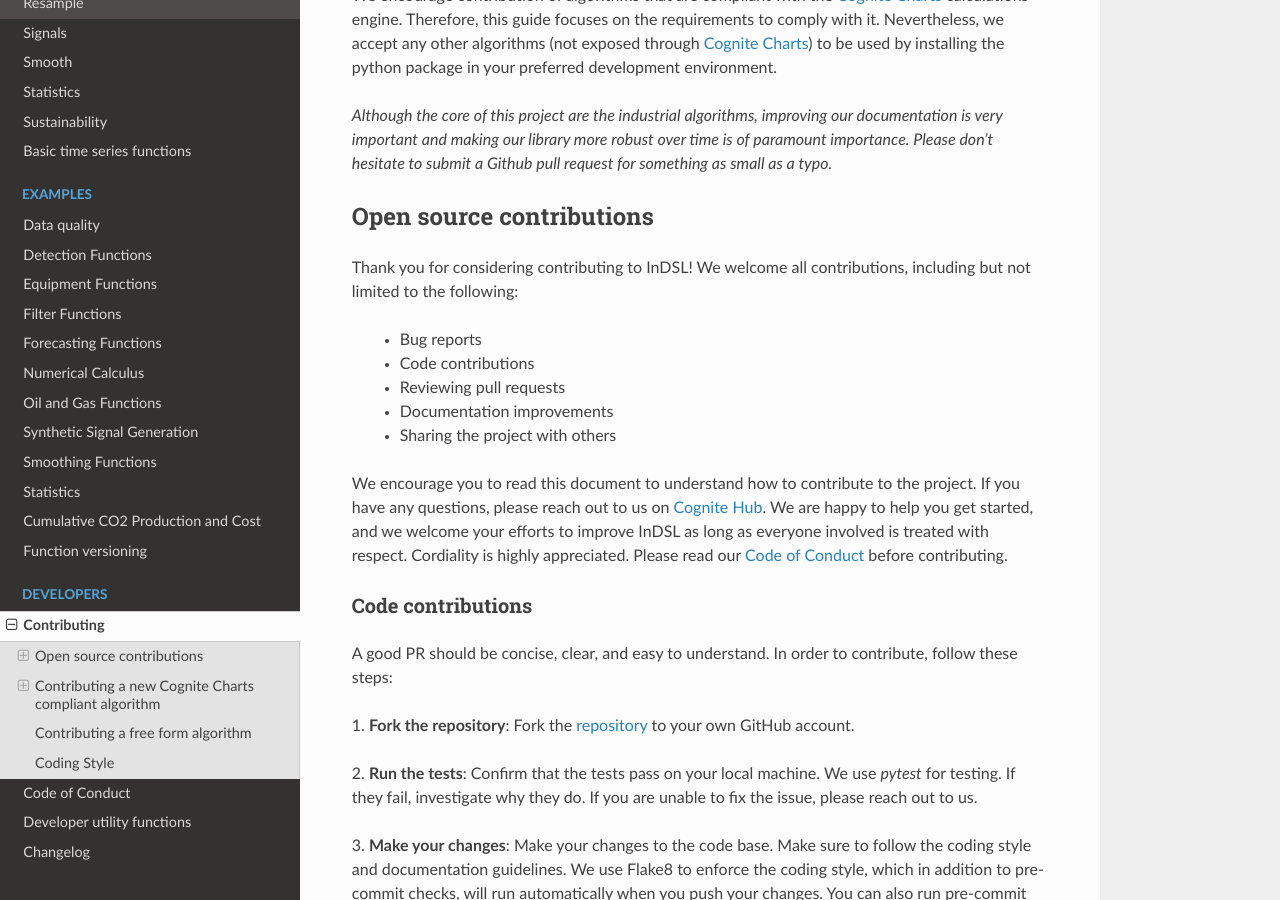
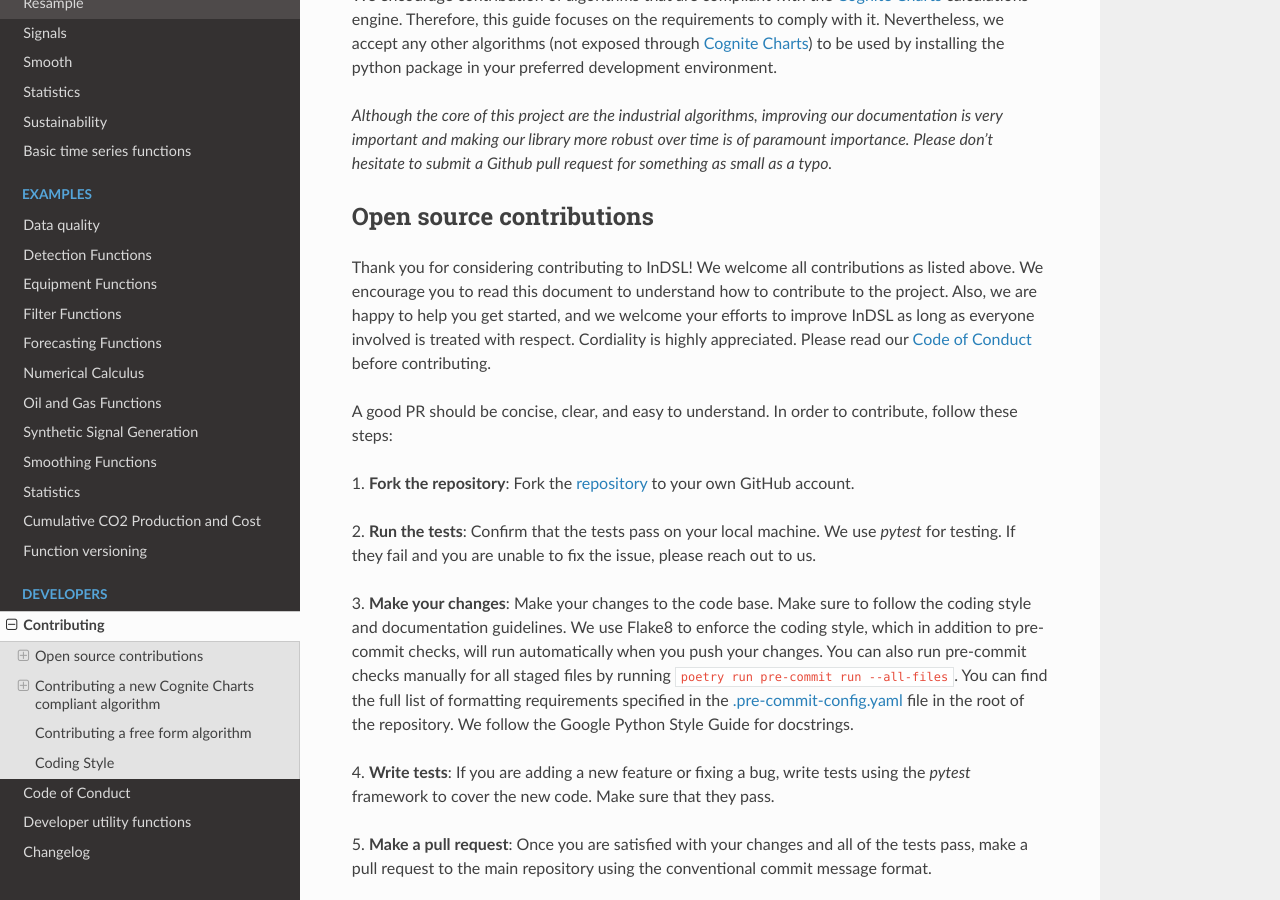
Before and after one commit to cognitedata/indsl, a Sphinx documentation site: the page built from docs-source/source/contribute.rst, in a window 1280 px wide and 900 px high, scrolled down 704 px. Built offline with Sphinx 7.4.7 and the Read the Docs theme 2.0.0, drawn with Linux system fonts in a browser that asks for light colours; pages that are not in the unit, such as notebooks, are missing from menus.

Commit message:
refactoring

```diff
--- a/docs-source/source/contribute.rst
+++ b/docs-source/source/contribute.rst
@@ -2,7 +2,9 @@
 Contributing
 ============
 
-This project is a community effort and contributions are welcomed. InDSL is publicly available and open for contributions `here <https://github.com/cognitedata/indsl>`_. Engage on our community site, `Cognite Hub <https://hub.cognite.com/>`_, for discussion, suggestions and questions about InDSL.
+This project is a community effort and contributions are welcomed. InDSL is publicly available and open for contributions
+`here <https://github.com/cognitedata/indsl>`_. Engage on our community site, `Cognite Hub <https://hub.cognite.com/>`_,
+for discussion, suggestions and questions about InDSL.
 
 The main objective of the InDLS is to **provide industrial domain experts and data scientist with a rich library of
 algorithms to speed up their work**. Therefore, we highly encourage data scientists with industrial domain knowledge
@@ -32,22 +34,11 @@ Github pull request for something as small as a typo.*
 Open source contributions
 =========================
 
-Thank you for considering contributing to InDSL! We welcome all contributions, including but not limited to the following:
-
-    * Bug reports
-    * Code contributions
-    * Reviewing pull requests
-    * Documentation improvements
-    * Sharing the project with others
-
-We encourage you to read this document to understand how to contribute to the project. If you have any questions, please
-reach out to us on `Cognite Hub <https://hub.cognite.com/>`_. We are happy to help you get started, and we welcome your
-efforts to improve InDSL as long as everyone involved is treated with respect. Cordiality is highly appreciated.
+Thank you for considering contributing to InDSL! We welcome all contributions as listed above.
+We encourage you to read this document to understand how to contribute to the project.
+Also, we are happy to help you get started, and we welcome your efforts to improve InDSL
+as long as everyone involved is treated with respect. Cordiality is highly appreciated.
 Please read our `Code of Conduct <https://indsl.docs.cognite.com/code_of_conduct.html>`_ before contributing.
-
-
-Code contributions
-------------------
 
 A good PR should be concise, clear, and easy to understand. In order to contribute, follow these steps:
 
@@ -56,7 +47,7 @@ A good PR should be concise, clear, and easy to understand. In order to contribu
 to your own GitHub account.
 
 2. **Run the tests**: Confirm that the tests pass on your local machine. We use `pytest` for testing.
-If they fail, investigate why they do. If you are unable to fix the issue, please reach out to us.
+If they fail and you are unable to fix the issue, please reach out to us.
 
 3. **Make your changes**: Make your changes to the code base. Make sure to follow the coding style and documentation guidelines.
 We use Flake8 to enforce the coding style, which in addition to pre-commit checks, will run automatically when you push your changes.
```
